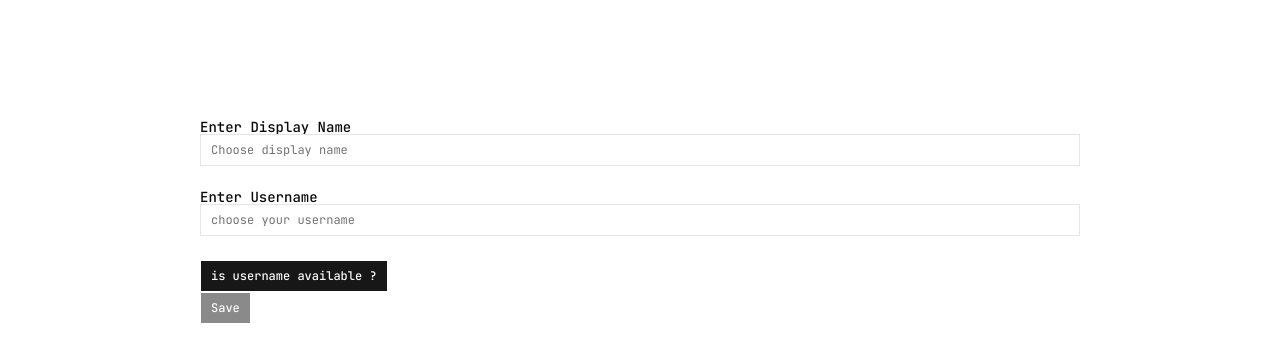
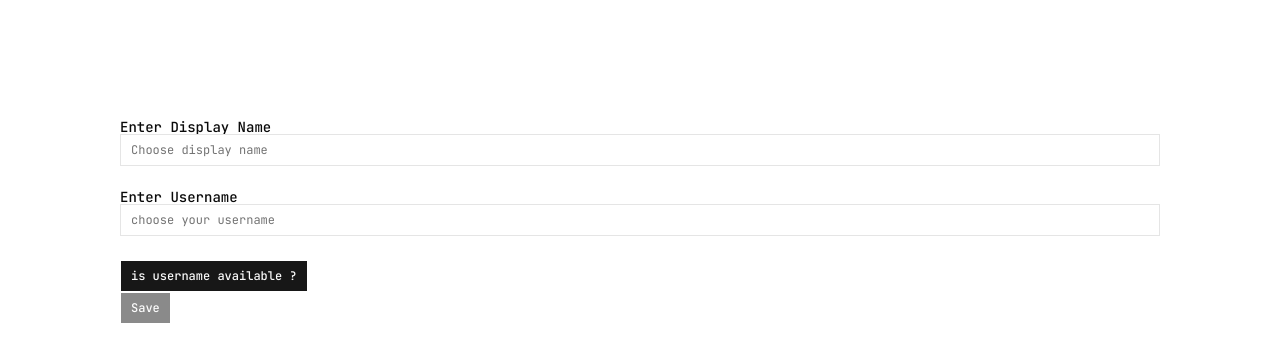
Before and after one commit to dummy-develo/accomplete, a Next.js app in the folder apps/web/: page /onboarding in a window 1280 px wide. Shown: the top 362 px of the page. Built offline with nearby package versions, Linux system fonts and the light colour scheme; no server answers.

Commit message:
[Logs] added console.logs

```diff
--- a/apps/web/src/app/onboarding/page.tsx
+++ b/apps/web/src/app/onboarding/page.tsx
@@ -95,6 +95,7 @@ function OnboardingForm({supabase}:{supabase: SupabaseClient}){
             .eq('id', user?.id)
 
         if(!error){
+            console.log('Welcome!! ' +  username + ', You look lovely today!' );
             router.push('/');
             return;
         }
@@ -102,7 +103,7 @@ function OnboardingForm({supabase}:{supabase: SupabaseClient}){
     }
 
     return(
-        <div className="ml-50 mr-50">
+        <div className="ml-30 mr-30">
             <Label htmlFor="displayName"> Enter Display Name </Label>
             <Input
                 id='displayName'
--- a/apps/web/src/app/signup/page.tsx
+++ b/apps/web/src/app/signup/page.tsx
@@ -37,23 +37,23 @@ function SignUpForm(){
 
 
             {async (e) => {
-                e.preventDefault()
-                setError("")
-                const form = e.target as HTMLFormElement
-                const email = form.email.value
-                const password = form.password.value
-                console.log(email, password)
+                e.preventDefault();
+                setError("");
+                const form = e.target as HTMLFormElement;
+                const email = form.email.value;
+                const password = form.password.value;
 
-
-                const{error} = await supabase.auth.signUp({
+                const {error} = await supabase.auth.signUp({
                     email,
                     password
-                })
+                });
+
 
                 if (error) {
                     setError(error.message)
                 } else {
-                    router.push("/")
+                    console.log("Congratulations!! " + email + " user created!");
+                    router.push("/onboarding");
                 }
 
 
```
